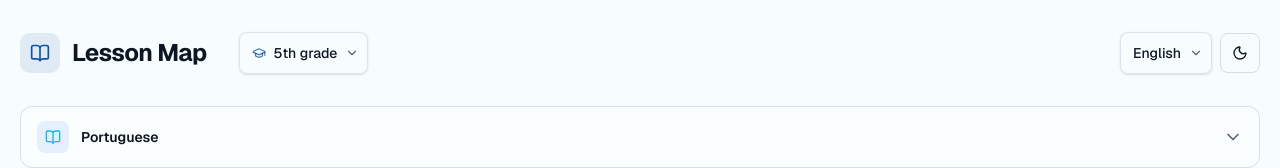
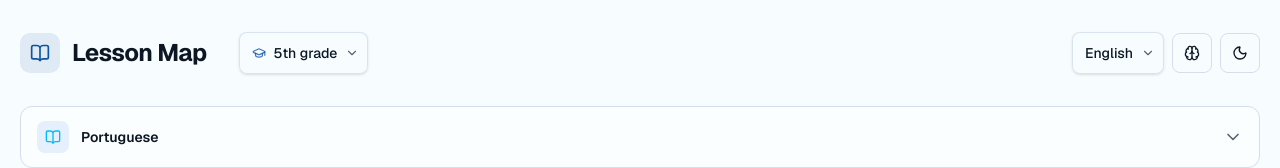
Before and after one commit to ianobraczka/ollm, a Next.js app: page /lesson-map in a window 1280 px wide. Shown: the top 168 px of the page. Built offline with nearby package versions, Linux system fonts and the light colour scheme.

Commit message:
feat(ui): add contextual nav icon for lesson map and teaching assistant
Add a squared map/brain toggle beside the theme control in the sidebar and lesson map header so users can switch between the curriculum map and teaching assistant pages.

```diff
--- /dev/null
+++ b/src/components/LessonMapLink.tsx
@@ -0,0 +1,30 @@
+"use client";
+
+import { Brain, Map } from "lucide-react";
+import Link from "next/link";
+import { usePathname } from "next/navigation";
+
+import { Button } from "@/components/ui/button";
+import { UI_TEXT, type AppLanguage } from "@/lib/i18n";
+
+type LessonMapLinkProps = {
+  language: AppLanguage;
+};
+
+export function LessonMapLink({ language }: LessonMapLinkProps) {
+  const pathname = usePathname();
+  const t = UI_TEXT[language];
+  const onLessonMap = pathname === "/lesson-map";
+
+  const href = onLessonMap ? "/" : "/lesson-map";
+  const label = onLessonMap ? t.navChat : t.navLessonMap;
+  const Icon = onLessonMap ? Brain : Map;
+
+  return (
+    <Button asChild variant="outline" size="icon">
+      <Link href={href} aria-label={label}>
+        <Icon className="h-4 w-4" />
+      </Link>
+    </Button>
+  );
+}
--- a/src/components/LessonPlansPage.tsx
+++ b/src/components/LessonPlansPage.tsx
@@ -5,6 +5,7 @@ import * as React from "react";
 
 import { AppSelect } from "@/components/AppSelect";
 import { LanguageSelect } from "@/components/LanguageSelect";
+import { LessonMapLink } from "@/components/LessonMapLink";
 import { LessonPlanDetailDialog } from "@/components/LessonPlanDetailDialog";
 import { LessonPlanSubjectAccordion } from "@/components/LessonPlanSubjectAccordion";
 import { ModeToggle } from "@/components/ModeToggle";
@@ -99,6 +100,7 @@ export function LessonPlansPage() {
               onChange={setLanguage}
               aria-label={ui.language}
             />
+            <LessonMapLink language={language} />
             <ModeToggle language={language} />
           </div>
         </div>
--- a/src/components/Sidebar.tsx
+++ b/src/components/Sidebar.tsx
@@ -5,6 +5,7 @@ import { CheckCircle2, Sparkles, Upload } from "lucide-react";
 
 import { DocumentSelector } from "@/components/DocumentSelector";
 import { LanguageSelect } from "@/components/LanguageSelect";
+import { LessonMapLink } from "@/components/LessonMapLink";
 import { ModeToggle } from "@/components/ModeToggle";
 import { PageNavSelect } from "@/components/PageNavSelect";
 import { Badge } from "@/components/ui/badge";
@@ -159,7 +160,10 @@ export function Sidebar({
 
       <div className="mt-auto flex w-full items-center justify-between pt-2">
         <LanguageSelect value={language} onChange={onLanguageChange} />
-        <ModeToggle language={language} />
+        <div className="flex items-center gap-2">
+          <LessonMapLink language={language} />
+          <ModeToggle language={language} />
+        </div>
       </div>
     </aside>
   );
--- a/src/lib/i18n.ts
+++ b/src/lib/i18n.ts
@@ -45,6 +45,7 @@ export const UI_TEXT = {
     navPage: "Page",
     navChat: "Teaching assistant",
     navPlanning: "Interdisciplinary planning",
+    navLessonMap: "Lesson map",
   },
   "pt-BR": {
     sidebarUploadTitle: "Upload (opcional)",
@@ -81,6 +82,7 @@ export const UI_TEXT = {
     navPage: "Página",
     navChat: "Assistente de ensino",
     navPlanning: "Planejamento interdisciplinar",
+    navLessonMap: "Mapa curricular",
   },
 } as const;
 
```
